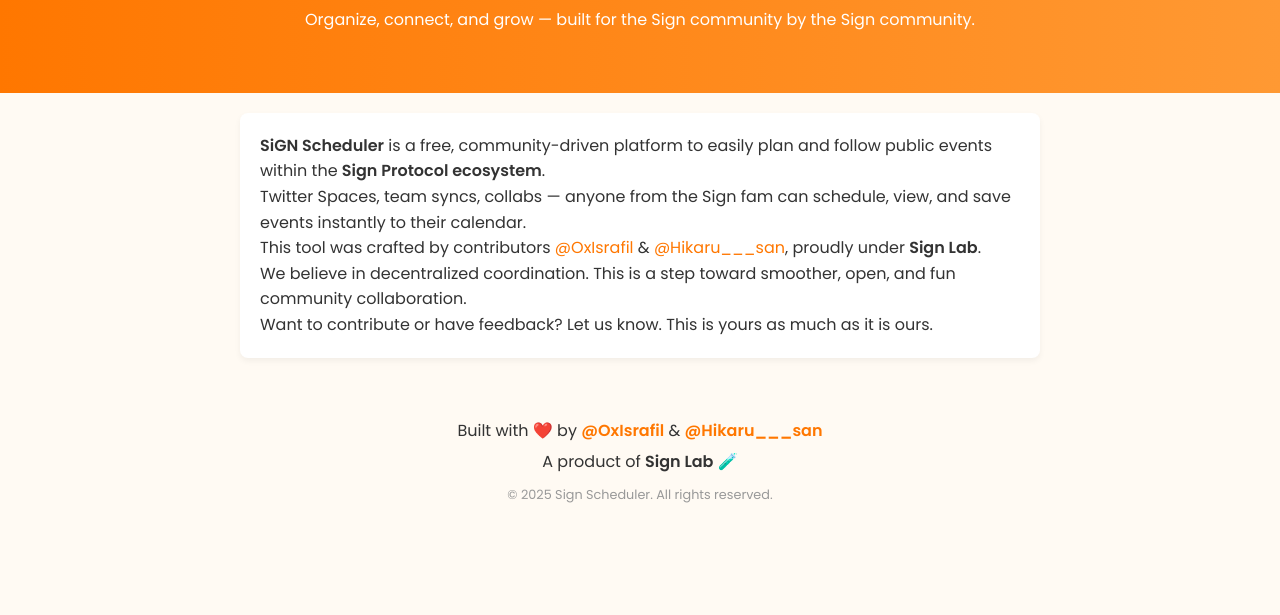
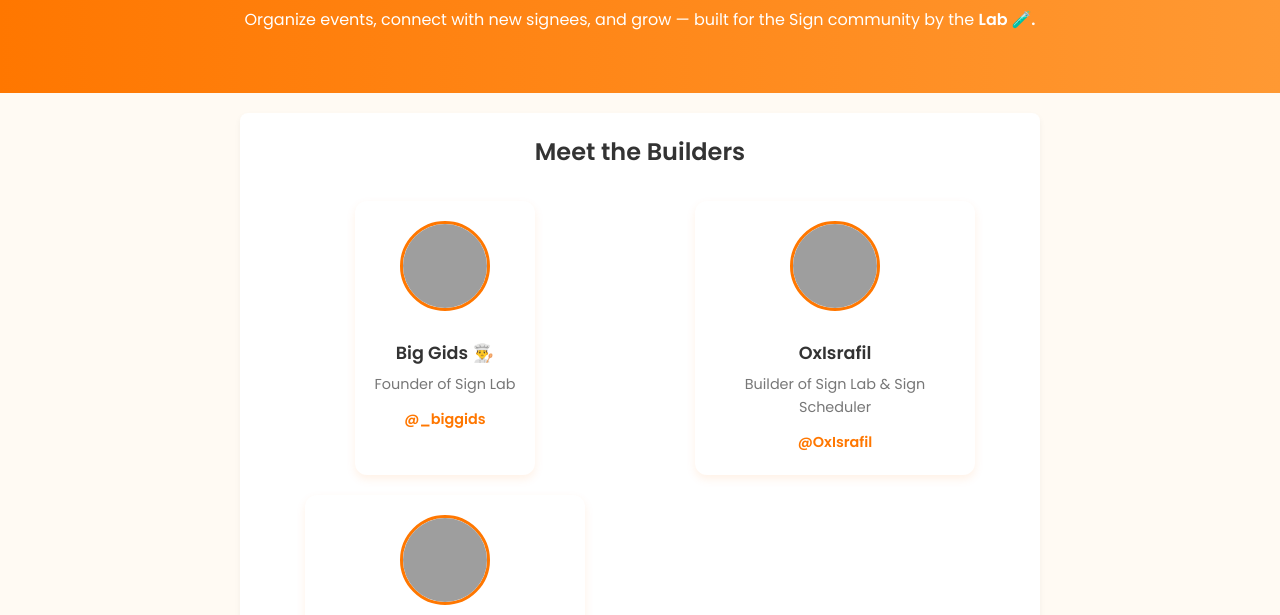
Before and after one commit to OxIsrafil/SignCalendar, a website: page pages/about.html in a window 1280 px wide. Shown: the part 185-800 px from the top of the page. Drawn offline with Linux system fonts and the light colour scheme; grey boxes are pictures that could not be loaded.

Commit message:
Polished about page

```diff
--- a/pages/about.html
+++ b/pages/about.html
@@ -40,10 +40,35 @@
 
   <header class="hero">
     <h1>About This Platform</h1>
-    <p>Organize, connect, and grow — built for the Sign community by the Sign community.</p>
+    <p>Organize events, connect with new signees, and grow — built for the Sign community by the <strong> Lab 🧪.</strong></p>
   </header>
 
   <section class="info-section">
+
+
+    <h2 style="text-align: center; margin-bottom: 30px;">Meet the Builders</h2>
+<div class="profile-cards">
+  <div class="profile-card">
+    <img src="https://imgur.com/I860GoD.png" alt="Big Gids">
+    <h3>Big Gids 👨‍🍳</h3>
+    <p>Founder of Sign Lab</p>
+    <a href="https://x.com/_biggids" target="_blank">@_biggids</a>
+  </div>
+  <div class="profile-card">
+    <img src="https://imgur.com/yW9OAK1.png" alt="OxIsrafil">
+    <h3>OxIsrafil</h3>
+    <p>Builder of Sign Lab & Sign Scheduler</p>
+    <a href="https://x.com/OxIsrafil" target="_blank">@OxIsrafil</a>
+  </div>
+  <div class="profile-card">
+    <img src="https://imgur.com/MMWKmiM.png" alt="Hikaru">
+    <h3>Hikaru</h3>
+    <p>Builder of Sign Lab, Community Strategist</p>
+    <a href="https://x.com/Hikaru___san" target="_blank">@Hikaru___san</a>
+  </div>
+</div>
+
+
     <p><strong>SiGN Scheduler</strong> is a free, community-driven platform to easily plan and follow public events within the <strong>Sign Protocol ecosystem</strong>.</p>
     <p>Twitter Spaces, team syncs, collabs — anyone from the Sign fam can schedule, view, and save events instantly to their calendar.</p>
     <p>This tool was crafted by contributors <a href="https://x.com/OxIsrafil" target="_blank">@OxIsrafil</a> & <a href="https://x.com/Hikaru___san" target="_blank">@Hikaru___san</a>, proudly under <strong>Sign Lab</strong>.</p>
--- a/styles.css
+++ b/styles.css
@@ -313,3 +313,67 @@
   transition: opacity 1s ease;
   pointer-events: none;
 }
+
+.profile-cards {
+  display: grid;
+  grid-template-columns: repeat(auto-fit, minmax(260px, 1fr));
+  gap: 20px;
+  margin-top: 30px;
+  justify-items: center;
+}
+
+.profile-card {
+  background: var(--card);
+  border-radius: 12px;
+  text-align: center;
+  padding: 20px;
+  max-width: 280px;
+  box-shadow: 0 4px 10px rgba(255, 119, 0, 0.1);
+  transition: transform 0.3s ease, box-shadow 0.3s ease;
+  animation: fadeUp 0.8s ease forwards;
+  opacity: 0;
+}
+
+.profile-card:hover {
+  transform: translateY(-8px) scale(1.03);
+  box-shadow: 0 8px 20px rgba(255, 119, 0, 0.3);
+}
+
+.profile-card img {
+  width: 90px;
+  height: 90px;
+  border-radius: 50%;
+  object-fit: cover;
+  margin-bottom: 10px;
+  border: 3px solid var(--accent);
+}
+
+.profile-card h3 {
+  margin: 10px 0 6px;
+  font-size: 1.1rem;
+  color: var(--text);
+}
+
+.profile-card p {
+  font-size: 0.9rem;
+  color: #777;
+  margin-bottom: 10px;
+}
+
+.profile-card a {
+  color: var(--accent);
+  font-weight: bold;
+  font-size: 0.9rem;
+  text-decoration: none;
+}
+
+.profile-card a:hover {
+  text-decoration: underline;
+}
+
+@keyframes fadeUp {
+  to {
+    opacity: 1;
+    transform: translateY(0);
+  }
+}
```
